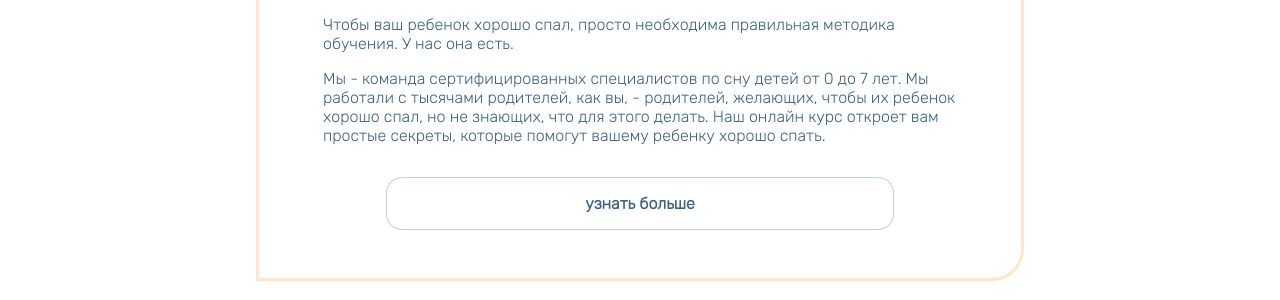
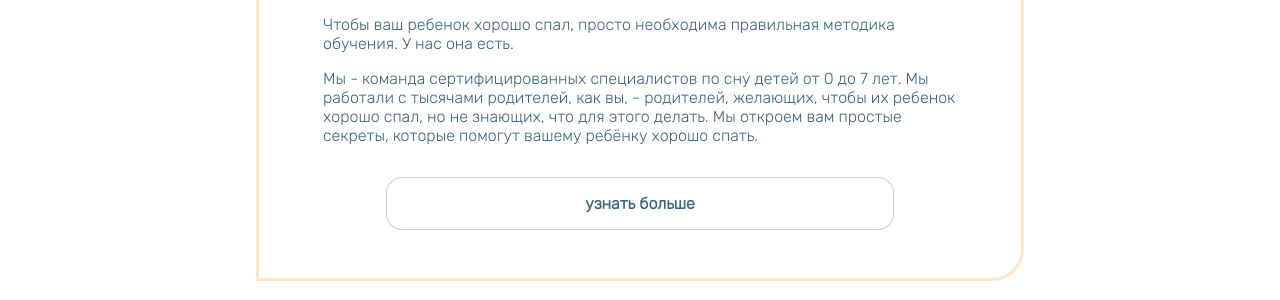
Before and after one commit to Olgamyrsikova/sleepconsult, a Jekyll site: the page built from index.html, in a window 1280 px wide and 900 px high, scrolled down 593 px. Shown: the part 191-491 px from the top of the window. Built offline with Jekyll 4.4.1, drawn with Linux system fonts in a browser that asks for light colours; some of the changed text lies outside the part shown.

Commit message:
small fixes according to review

```diff
--- a/_includes/intro.html
+++ b/_includes/intro.html
@@ -10,13 +10,12 @@
         <p>Чтобы ваш ребенок хорошо спал, просто необходима правильная методика обучения. У нас она есть.</p>
         <p>Мы - команда сертифицированных специалистов по сну детей от 0 до 7 лет. Мы работали с тысячами родителей,
             как
-            вы, - родителей, желающих, чтобы их ребенок хорошо спал, но не знающих, что для этого делать. Наш онлайн
-            курс откроет вам простые секреты, которые помогут вашему ребенку хорошо спать.</p>
+            вы, - родителей, желающих, чтобы их ребенок хорошо спал, но не знающих, что для этого делать. Мы откроем вам простые секреты, которые помогут вашему ребёнку хорошо спать.</p>
 
         <div id="intro-buttons">
             <div>
                 <div class="intro-more button">
-                    <a href="https://anyclass.com/course_son_author" target="_blank" title="Онлайн-курс Supermama Сон">
+                    <a href="#prices" title="Цены">
                         <p>узнать больше</p>
                     </a>
                 </div>
--- a/_includes/prices.html
+++ b/_includes/prices.html
@@ -111,7 +111,7 @@
                         itemtype="https://schema.org/Offer">
                         <span itemprop="price">165</span><span itemprop="priceCurrency">€</span></span></h3>
 
-                <p class="price-highlight">&starf; 94% родителей выбирают этот пакет &starf;</p>
+                <p class="price-highlight">94% родителей<br/>выбирают этот пакет</p>
 
                 <ul itemprop="description">
                     <li>предварительный анализ картины сна</li>
```
